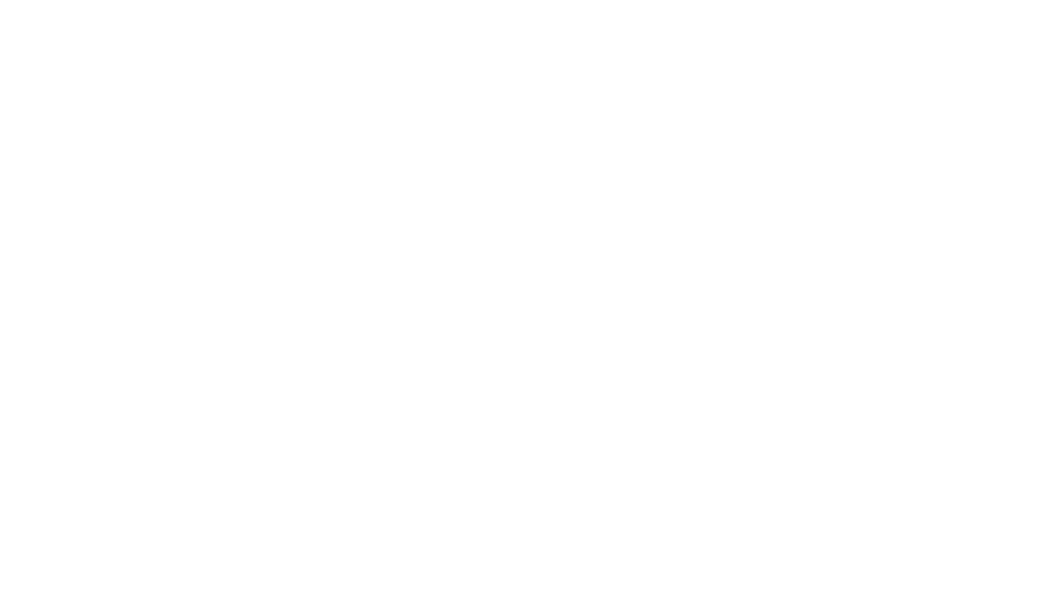
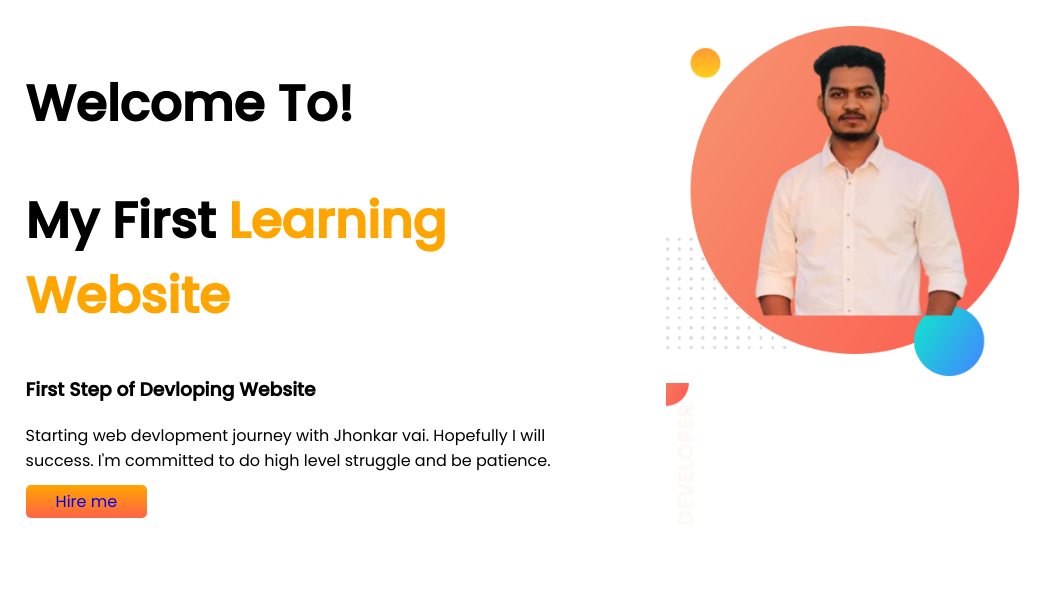
Before and after one commit to Nursam12/developer-portfolio, a plain HTML site: page Index.html in a window 1280 px wide. Shown: the whole page, without its empty margins (0-1056 px from the left). Drawn offline with Linux system fonts and the light colour scheme.

Commit message:
top banner added

```diff
--- a/Index.html
+++ b/Index.html
@@ -5,9 +5,24 @@
     <meta http-equiv="X-UA-Compatible" content="IE=edge">
     <meta name="viewport" content="width=device-width, initial-scale=1.0">
     <title>My prtfolio</title>
+    <link rel="preconnect" href="https://fonts.googleapis.com">
+<link rel="preconnect" href="https://fonts.gstatic.com" crossorigin>
+<link href="https://fonts.googleapis.com/css2?family=Poppins:ital,wght@0,400;0,500;1,300&display=swap" rel="stylesheet">
     <link rel="stylesheet" href="style.css">
 </head>
 <body>
-
+    <section class="top-banner" >
+        <div class="half-width">
+            <h1>Welcome To!</h1>
+        <h1>My First <span class="orange-color">Learning Website</span></h1>
+        <h3>First Step of Devloping Website</h3>
+        <p>Starting web devlopment journey with Jhonkar vai. Hopefully I will success. I'm committed to do high level struggle and be patience. </p>
+        <a class="link-button" target="blank" href="https://www.linkedin.com/authwall?trk=gf&trkInfo=AQEFNuLW1-39LQAAAXpx80_oHldLIdY5Mv6qhemKC2UsE_uFrI1DUFtoVNNmf2OQhEWQhSbXul40fzwV7OyhrEnD9FQbxgXQ_4a0cheJJVCTS-EaE_UCgjXS3T3H4z6tPpHXb08=&originalReferer=https://programminghero1.github.io/&sessionRedirect=https%3A%2F%2Fwww.linkedin.com%2Fcompany%2Fprogramminghero%2F">Hire me</a>
+        </div>
+        <div class="half-width">
+            <img src="sami-picture with bg.png" alt="">
+            <img src="top-banner.png" alt="">
+        </div>
+    </section>
 </body>
 </html>
--- a/style.css
+++ b/style.css
@@ -0,0 +1,30 @@
+body{
+    font-family: 'Poppins', sans-serif;
+    margin: 0px;
+}
+h1{
+    font-size: 50px;
+}
+.orange-color{
+    color: orange;
+
+}
+section{
+    display: flex;
+}
+.half-width{
+    width: 50%;
+    padding: 2%;
+}
+.half-width img{
+    width: 60%;
+}
+.link-button{
+text-decoration: none;
+background-image: linear-gradient(orange, tomato);
+padding: 5px 30px;
+border-radius: 5px;
+}
+.half-width{
+    text-decoration: none;
+}
```
Also changed, not shown: sami-picture with bg.png (added), top-banner.png (added).
